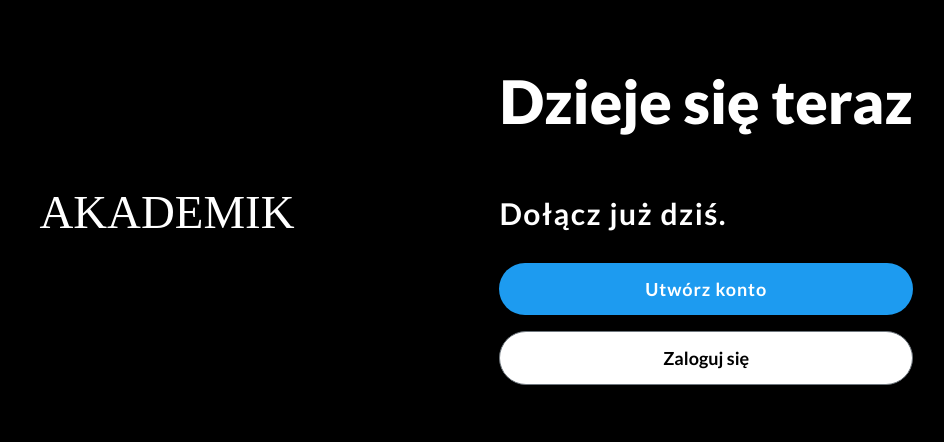
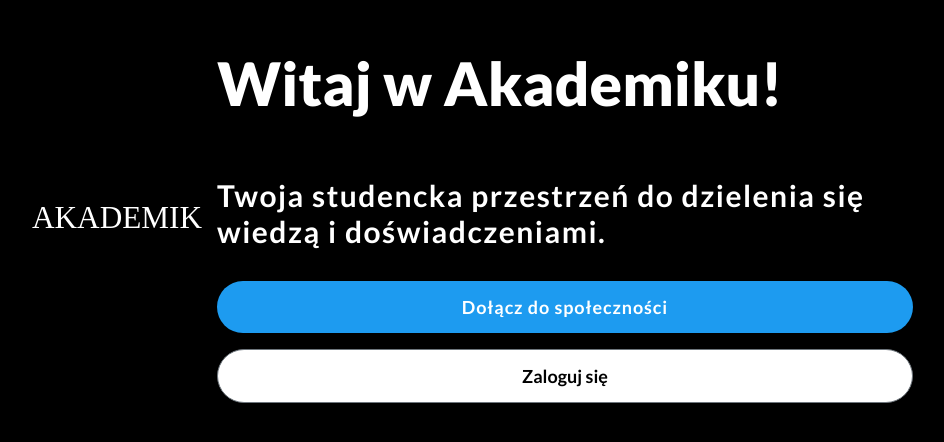
Before and after one commit to Sergiusz01/mini-twitter, a Next.js app: page / in a window 1280 px wide. Shown: the part 172-614 px from the top of the page, without its empty margins (175-1119 px from the left). Built offline with nearby package versions, Linux system fonts and the light colour scheme; no server answers.

Commit message:
poprawki bledow

```diff
--- a/src/app/page.tsx
+++ b/src/app/page.tsx
@@ -72,9 +72,9 @@ export default async function Home() {
         {/* Sekcja główna */}
         <div className="flex flex-col space-y-4 sm:space-y-8">
           <div className="flex flex-col space-y-8 sm:space-y-16">
-            <h1 className="text-4xl sm:text-6xl font-extrabold">Dzieje się teraz</h1>
+            <h1 className="text-4xl sm:text-6xl font-extrabold">Witaj w Akademiku!</h1>
             <h3 className="text-xl sm:text-3xl font-bold tracking-wider">
-              Dołącz już dziś.
+              Twoja studencka przestrzeń do dzielenia się wiedzą i doświadczeniami.
             </h3>
           </div>
           <div className="flex flex-col space-y-4">
@@ -83,7 +83,7 @@ export default async function Home() {
                 variant="primary"
                 className="w-full font-bold text-lg bg-blue hover:bg-blue/90 rounded-full"
               >
-                Utwórz konto
+                Dołącz do społeczności
               </Button>
             </Link>
             <Link href="/sign-in" className="w-full">
```
